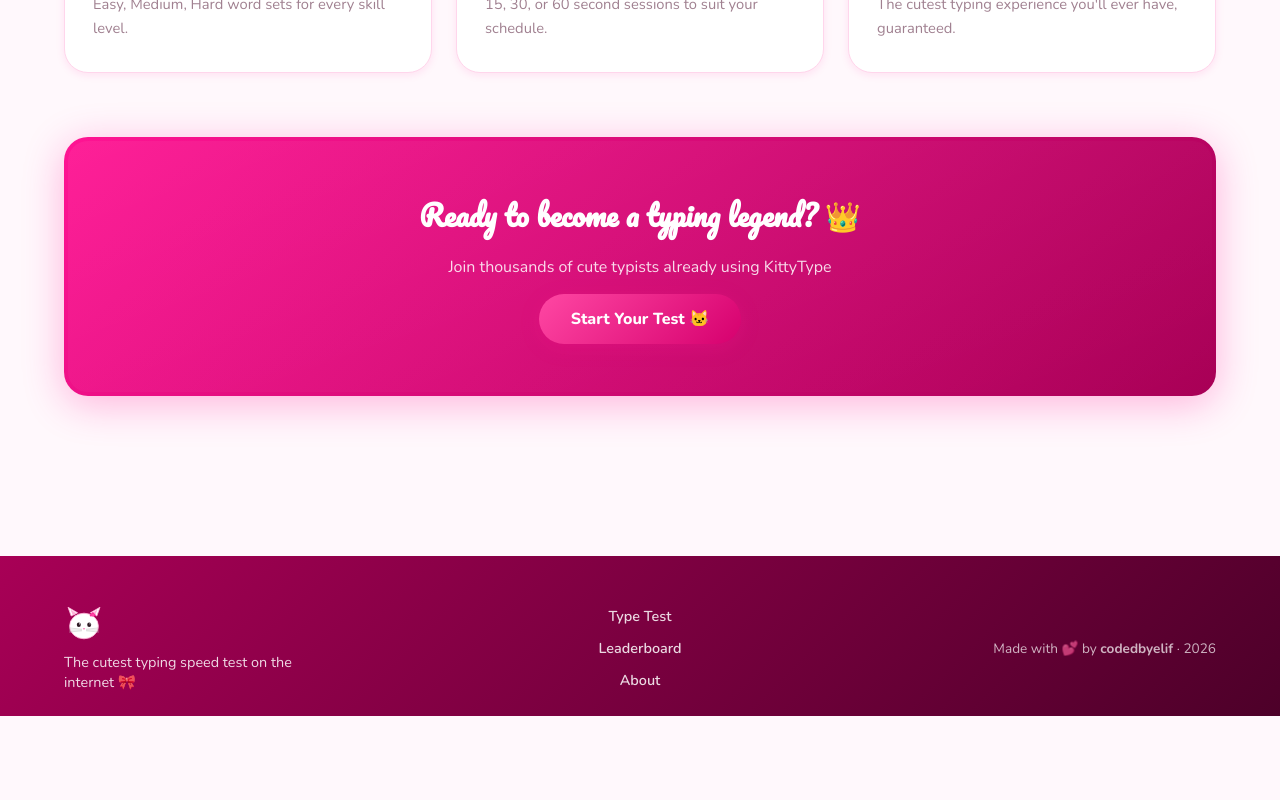
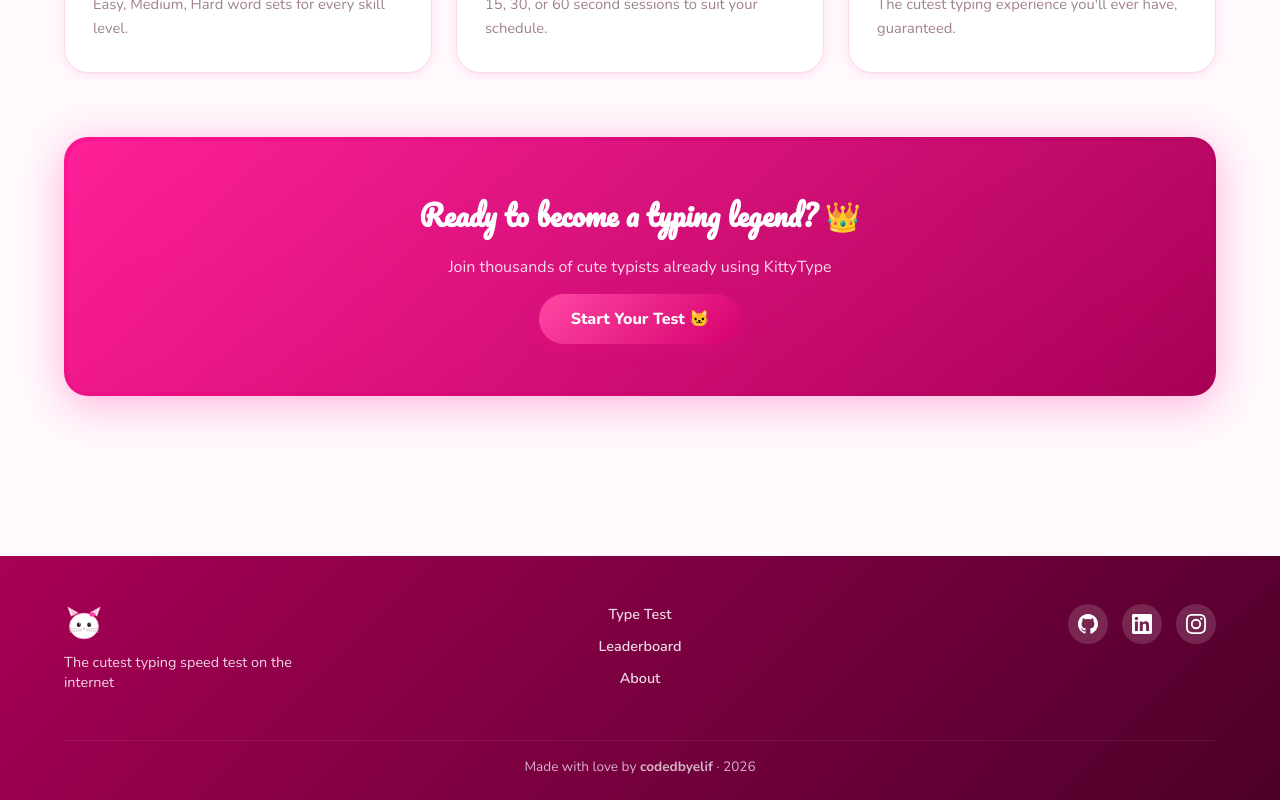
Before and after one commit to codedbyelif/kitty-type, a Next.js app: page / in a window 1280 px wide. Shown: the part 2938-3738 px from the top of the page. Before the commit the page ends 3654 px from the top, so only its background shows below. Built offline with nearby package versions, Linux system fonts and the light colour scheme; no server answers; the database is empty.

Commit message:
feat: add GitHub, LinkedIn and Instagram social icon links to footer

```diff
--- a/src/components/Footer.module.css
+++ b/src/components/Footer.module.css
@@ -8,7 +8,7 @@
 .inner {
     display: grid;
     grid-template-columns: 1fr auto 1fr;
-    align-items: center;
+    align-items: start;
     gap: 32px;
 }
 
@@ -43,10 +43,40 @@
     color: white;
 }
 
+/* Social icons */
+.social {
+    display: flex;
+    justify-content: flex-end;
+    align-items: center;
+    gap: 14px;
+}
+
+.socialLink {
+    display: flex;
+    align-items: center;
+    justify-content: center;
+    width: 40px;
+    height: 40px;
+    border-radius: 50%;
+    background: rgba(255, 255, 255, 0.15);
+    color: white;
+    text-decoration: none;
+    transition: background 0.2s, transform 0.2s;
+}
+
+.socialLink:hover {
+    background: rgba(255, 255, 255, 0.3);
+    transform: translateY(-2px);
+}
+
 .copy {
-    text-align: right;
+    grid-column: 1 / -1;
+    text-align: center;
     font-size: 0.85rem;
     opacity: 0.7;
+    margin-top: 16px;
+    padding-top: 16px;
+    border-top: 1px solid rgba(255, 255, 255, 0.1);
 }
 
 @media (max-width: 768px) {
@@ -55,6 +85,10 @@
         text-align: center;
     }
 
+    .social {
+        justify-content: center;
+    }
+
     .copy {
         text-align: center;
     }
--- a/src/components/Footer.tsx
+++ b/src/components/Footer.tsx
@@ -7,15 +7,55 @@
             <div className={`container ${styles.inner}`}>
                 <div className={styles.brand}>
                     <KittyLogo size={40} />
-                    <p className={styles.tagline}>The cutest typing speed test on the internet 🎀</p>
+                    <p className={styles.tagline}>The cutest typing speed test on the internet</p>
                 </div>
+
                 <div className={styles.links}>
                     <a href="#test">Type Test</a>
                     <a href="#leaderboard">Leaderboard</a>
                     <a href="#about">About</a>
                 </div>
+
+                <div className={styles.social}>
+                    <a
+                        href="https://github.com/codedbyelif"
+                        target="_blank"
+                        rel="noopener noreferrer"
+                        aria-label="GitHub"
+                        className={styles.socialLink}
+                    >
+                        <svg width="20" height="20" viewBox="0 0 24 24" fill="currentColor">
+                            <path d="M12 0C5.37 0 0 5.37 0 12c0 5.3 3.438 9.8 8.205 11.385.6.113.82-.258.82-.577 0-.285-.01-1.04-.015-2.04-3.338.724-4.042-1.61-4.042-1.61C4.422 18.07 3.633 17.7 3.633 17.7c-1.087-.744.084-.729.084-.729 1.205.084 1.838 1.236 1.838 1.236 1.07 1.835 2.809 1.305 3.495.998.108-.776.417-1.305.76-1.605-2.665-.3-5.466-1.332-5.466-5.93 0-1.31.465-2.38 1.235-3.22-.135-.303-.54-1.523.105-3.176 0 0 1.005-.322 3.3 1.23.96-.267 1.98-.399 3-.405 1.02.006 2.04.138 3 .405 2.28-1.552 3.285-1.23 3.285-1.23.645 1.653.24 2.873.12 3.176.765.84 1.23 1.91 1.23 3.22 0 4.61-2.805 5.625-5.475 5.92.42.36.81 1.096.81 2.22 0 1.606-.015 2.896-.015 3.286 0 .315.21.69.825.57C20.565 21.795 24 17.295 24 12c0-6.63-5.37-12-12-12" />
+                        </svg>
+                    </a>
+
+                    <a
+                        href="https://www.linkedin.com/in/elif-kaynar/"
+                        target="_blank"
+                        rel="noopener noreferrer"
+                        aria-label="LinkedIn"
+                        className={styles.socialLink}
+                    >
+                        <svg width="20" height="20" viewBox="0 0 24 24" fill="currentColor">
+                            <path d="M20.447 20.452h-3.554v-5.569c0-1.328-.027-3.037-1.852-3.037-1.853 0-2.136 1.445-2.136 2.939v5.667H9.351V9h3.414v1.561h.046c.477-.9 1.637-1.85 3.37-1.85 3.601 0 4.267 2.37 4.267 5.455v6.286zM5.337 7.433a2.062 2.062 0 01-2.063-2.065 2.064 2.064 0 112.063 2.065zm1.782 13.019H3.555V9h3.564v11.452zM22.225 0H1.771C.792 0 0 .774 0 1.729v20.542C0 23.227.792 24 1.771 24h20.451C23.2 24 24 23.227 24 22.271V1.729C24 .774 23.2 0 22.222 0h.003z" />
+                        </svg>
+                    </a>
+
+                    <a
+                        href="https://www.instagram.com/elisarlyss/"
+                        target="_blank"
+                        rel="noopener noreferrer"
+                        aria-label="Instagram"
+                        className={styles.socialLink}
+                    >
+                        <svg width="20" height="20" viewBox="0 0 24 24" fill="currentColor">
+                            <path d="M12 2.163c3.204 0 3.584.012 4.85.07 3.252.148 4.771 1.691 4.919 4.919.058 1.265.069 1.645.069 4.849 0 3.205-.012 3.584-.069 4.849-.149 3.225-1.664 4.771-4.919 4.919-1.266.058-1.644.07-4.85.07-3.204 0-3.584-.012-4.849-.07-3.26-.149-4.771-1.699-4.919-4.92-.058-1.265-.07-1.644-.07-4.849 0-3.204.013-3.583.07-4.849.149-3.227 1.664-4.771 4.919-4.919 1.266-.057 1.645-.069 4.849-.069zm0-2.163c-3.259 0-3.667.014-4.947.072-4.358.2-6.78 2.618-6.98 6.98-.059 1.281-.073 1.689-.073 4.948 0 3.259.014 3.668.072 4.948.2 4.358 2.618 6.78 6.98 6.98 1.281.058 1.689.072 4.948.072 3.259 0 3.668-.014 4.948-.072 4.354-.2 6.782-2.618 6.979-6.98.059-1.28.073-1.689.073-4.948 0-3.259-.014-3.667-.072-4.947-.196-4.354-2.617-6.78-6.979-6.98-1.281-.059-1.69-.073-4.949-.073zm0 5.838a6.162 6.162 0 100 12.324 6.162 6.162 0 000-12.324zM12 16a4 4 0 110-8 4 4 0 010 8zm6.406-11.845a1.44 1.44 0 100 2.881 1.44 1.44 0 000-2.881z" />
+                        </svg>
+                    </a>
+                </div>
+
                 <p className={styles.copy}>
-                    Made with 💕 by <strong>codedbyelif</strong> · {new Date().getFullYear()}
+                    Made with love by <strong>codedbyelif</strong> · {new Date().getFullYear()}
                 </p>
             </div>
         </footer>
```
